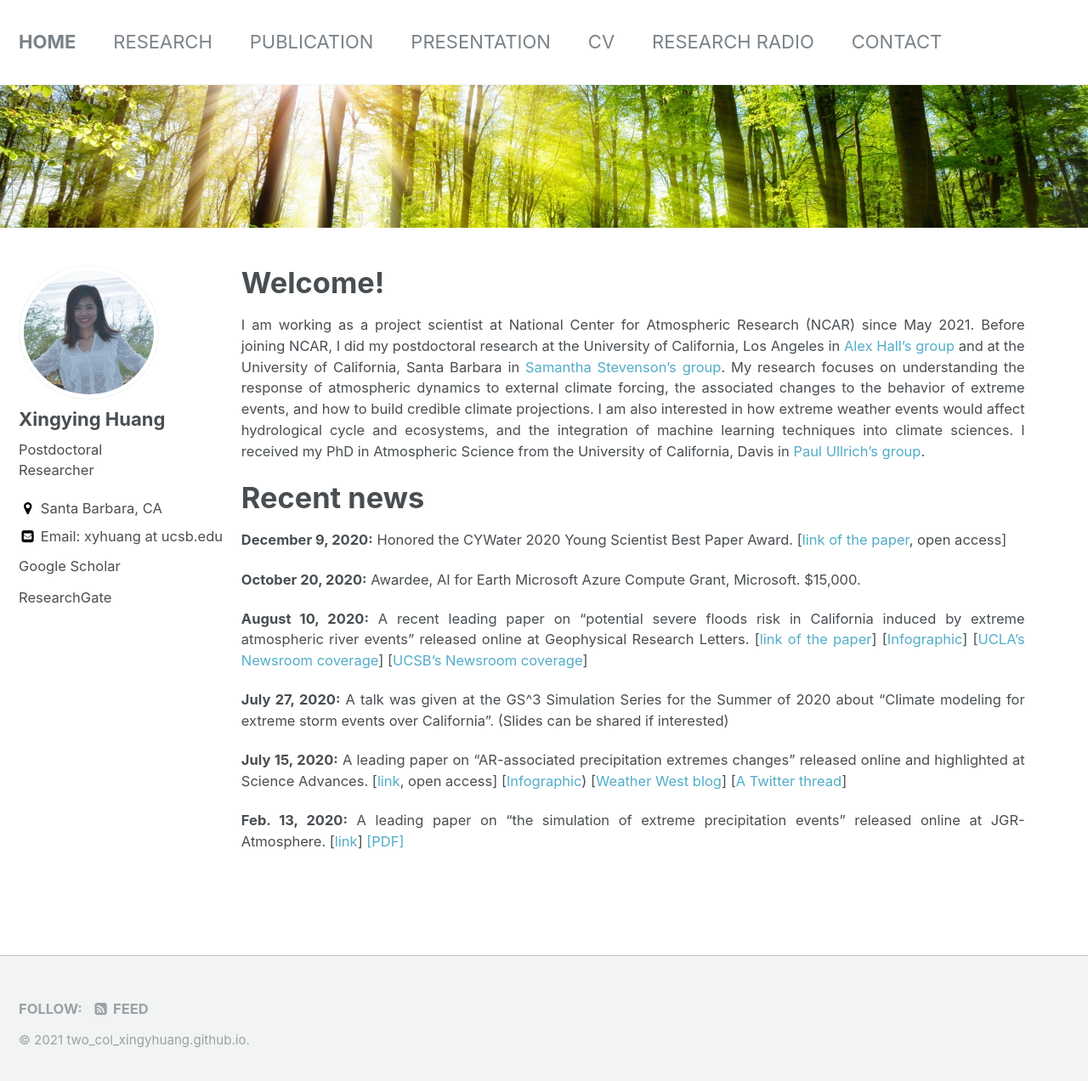
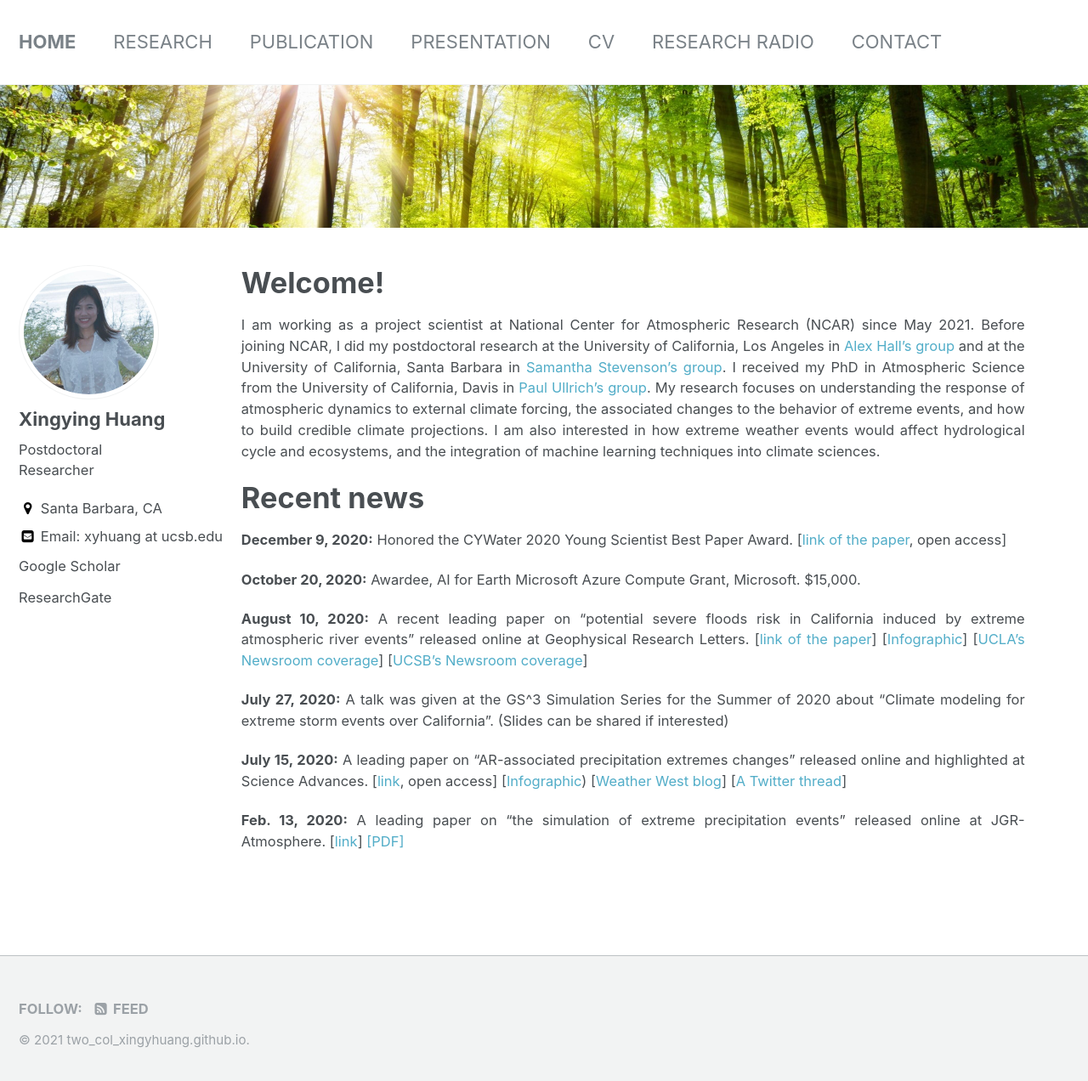
Before and after one commit to Xingyhuang/two_col_xingyhuang.github.io, a Jekyll site: the page built from _pages/home.md, in a window 1280 px wide and 1279 px high. Shown: the top 1272 px of the window at 85% size. Built offline with Jekyll 4.4.1, drawn with Linux system fonts in a browser that asks for light colours.

```diff
--- a/_pages/home.md
+++ b/_pages/home.md
@@ -11,7 +11,7 @@ excerpt: ''
 
 # Welcome!
 
-I am working as a project scientist at National Center for Atmospheric Research (NCAR) since May 2021. Before joining NCAR, I did my postdoctoral research at the University of California, Los Angeles in [Alex Hall's group](https://dept.atmos.ucla.edu/alexhall/home) and at the University of California, Santa Barbara in [Samantha Stevenson's group](https://www.samanthalstevenson.com/). My research focuses on understanding the response of atmospheric dynamics to external climate forcing, the associated changes to the behavior of extreme events, and how to build credible climate projections. I am also interested in how extreme weather events would affect hydrological cycle and ecosystems, and the integration of machine learning techniques into climate sciences. I received my PhD in Atmospheric Science from the University of California, Davis in [Paul Ullrich's group](https://climate.ucdavis.edu/).
+I am working as a project scientist at National Center for Atmospheric Research (NCAR) since May 2021. Before joining NCAR, I did my postdoctoral research at the University of California, Los Angeles in [Alex Hall's group](https://dept.atmos.ucla.edu/alexhall/home) and at the University of California, Santa Barbara in [Samantha Stevenson's group](https://www.samanthalstevenson.com/). I received my PhD in Atmospheric Science from the University of California, Davis in [Paul Ullrich's group](https://climate.ucdavis.edu/). My research focuses on understanding the response of atmospheric dynamics to external climate forcing, the associated changes to the behavior of extreme events, and how to build credible climate projections. I am also interested in how extreme weather events would affect hydrological cycle and ecosystems, and the integration of machine learning techniques into climate sciences.
 
 # Recent news
 
```
